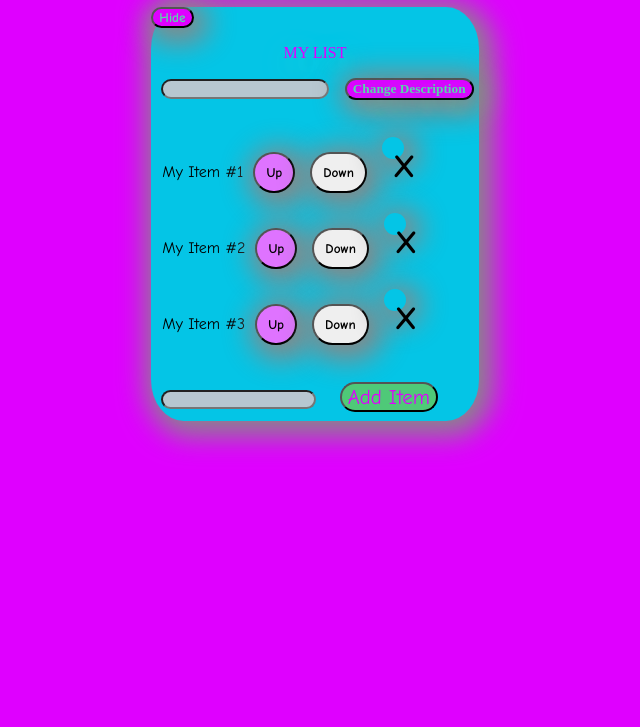
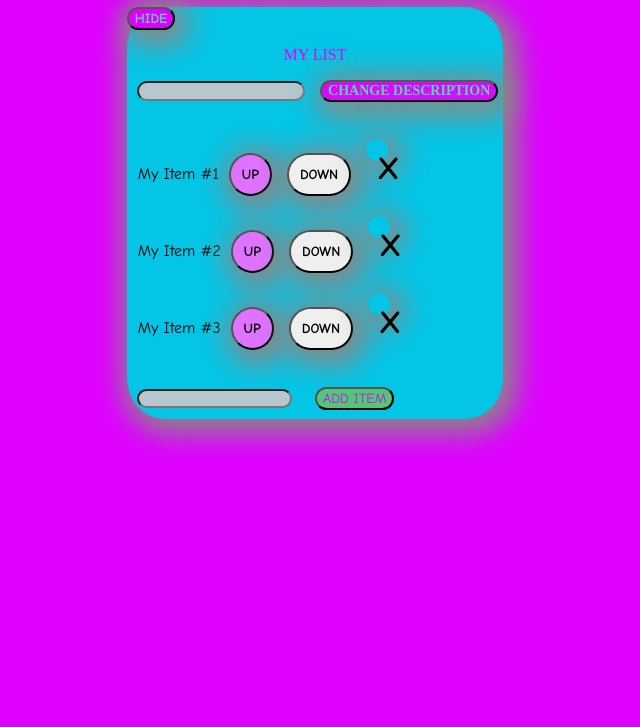
Before and after one commit to amweb-inc/toDoApp, a plain HTML site: page index.html in a window 1280 px wide. Shown: the part 73-800 px from the top of the page, without its empty margins (325-965 px from the left). Drawn offline with Linux system fonts and the light colour scheme.

Commit message:
Adds cursor change on buttons. Styled buttons a bit better

```diff
--- a/index.html
+++ b/index.html
@@ -125,6 +125,17 @@
             margin-left: 10px;
             background: #b7c7d0;
         }
+
+        .btn {
+            cursor: pointer;
+            font-size: .875em;
+            text-transform: uppercase;
+
+        }
+
+        btn:hover {
+            opacity: .75;
+        }
     </style>
     <!-- STYLE -->
 </head>
@@ -134,14 +145,14 @@
         <h1 class="description">MY LIST</h1>
     </header>
     <div class="wrapper">
-        <button id="toggleList" class="hide">Hide</button>
+        <button id="toggleList" class="hide btn">Hide</button>
         <!-- look into on load event to have description load as hide. -->
 
         <!-- LIST DIV -->
         <div class="list">
             <p class="description">MY LIST</p>
             <input type="text" class="description" for="changeDesc">
-            <button class="description" id="changeDesc">Change Description</button>
+            <button class="description btn" id="changeDesc">Change Description</button>
             <ul>
                 <li>My Item #1</li>
                 <li>My Item #2</li>
@@ -149,7 +160,7 @@
 
             </ul>
             <input type="text" class="addItemInput">
-            <button class="addItemButton">Add Item</button>
+            <button class="addItemButton btn">Add Item</button>
 
         </div>
         <!-- LIST DIV  -->
@@ -174,15 +185,15 @@
 
         function attachListItemButton(li) {
             let up = document.createElement('button');
-            up.className = 'up';
+            up.className = 'up btn';
             up.textContent = 'Up';
             li.appendChild(up);
             let down = document.createElement('button');
-            down.className = 'down';
+            down.className = 'down btn';
             down.textContent = 'Down';
             li.appendChild(down);
             let remove = document.createElement('button');
-            remove.className = 'remove';
+            remove.className = 'remove btn';
             remove.textContent = 'X';
             li.appendChild(remove);
 
```
